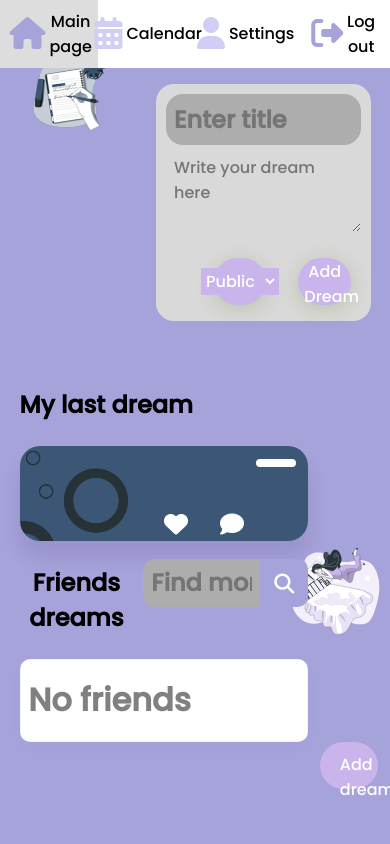
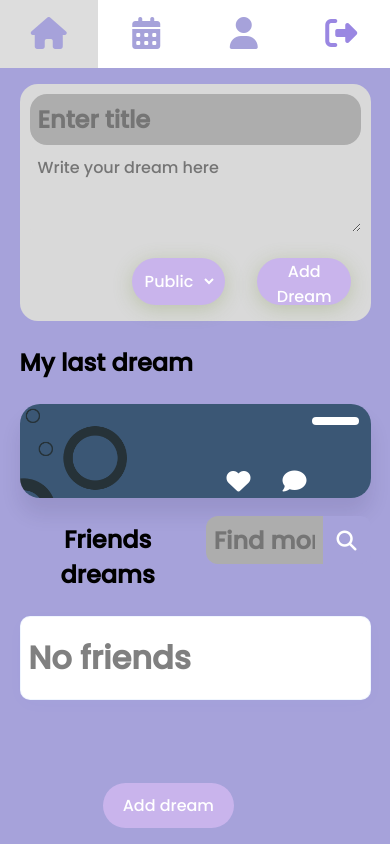
Before and after one commit to tina2042/Dreamly---PHP-JS, a PHP site: template src/views/main.php in a window 390 px wide. Run offline with PHP 8.4, Linux system fonts and the light colour scheme; the template is opened without the code that fills it, so the values that code supplies are empty; some libraries are stand-ins or nearby versions.

Commit message:
responsiveness

```diff
--- a/public/css/adding_dream.css
+++ b/public/css/adding_dream.css
@@ -77,5 +77,5 @@ button:hover{
 }
 #buttons >a>#cancel{
     margin-top: 1em;
-    background: #ADADAD;
+    background: #908e8e;
 }
--- a/public/css/global.css
+++ b/public/css/global.css
@@ -96,6 +96,10 @@ a{
 
 .nav-link i, button i {
     margin: 0vh 1vw 0vh 1vw; /* Dodatkowy odstęp pomiędzy ikoną a tekstem */
+    color:#a6a2da;
+}
+form > #logoutButton i{
+    color:#9a87e2;
 }
 
 .nav-link:hover, .navbar form > button:hover {
@@ -133,6 +137,7 @@ a{
     padding: 10px 20px;
     border-radius: 35.765px;
     width: 15vw;
+    height: fit-content;
     background: #C9B4EC;
     cursor: pointer;
 
@@ -163,3 +168,18 @@ a{
     margin: 0 5vw;
     justify-content: flex-end;
 }
+
+
+@media (max-width: 700px) {
+    .nav-link > span {
+        display: none;
+    }
+    .floating-button  {
+        right:40%;
+        bottom: 1em;
+        width: auto;
+    }
+    .floating-button button{
+        width: auto;
+    }
+}
--- a/public/css/main.css
+++ b/public/css/main.css
@@ -21,9 +21,8 @@ body{
     background: #D9D9D9;
     margin-top: 10vh;
     margin-left: 40vw;
+    width: 55vw;
     margin-bottom: 5vh;
-    width: 55vw;
-
 }
 
 form {
@@ -85,7 +84,7 @@ button:hover{
     background-repeat: no-repeat;
     margin-left: 5vw;
     margin-right: 5vw;
-    width: 74vw;
+    width: 75%;
     border-radius: 20px;
     box-shadow: 0px 16px 20px 0px rgba(28, 16, 62, 0.10);
     color: white;
@@ -155,8 +154,8 @@ margin-top: 0.5em;
     margin-left: 5vw;
     margin-right: 5vw;
     margin-bottom: 2em;
-    width: 74vw;
-    position: relative;
+    width: 75%;
+
 }
 .friend-dream > #top{
     display: flex;
@@ -164,7 +163,8 @@ margin-top: 0.5em;
 
 .friend-dream > #top > img{
     margin: 1vh 2vw;
-    width: 8vw;
+    width: 15%;
+    height: fit-content;
 }
 .friend-dream > #top >p{
     margin: 2vw;
@@ -230,7 +230,7 @@ margin-top: 0.5em;
 }
 .friend-find{
     justify-content: space-between;
-    width: 74vw;
+    width: 75%;
     display: flex;
     flex-direction: row;
     margin-left: 5vw;
@@ -251,7 +251,7 @@ margin-top: 0.5em;
     width: 30vw;
     height: 100%;
     border-radius: 0.5em 0 0 0.5em;
-    margin: 10px 0px 10px 10px;
+    margin: 10px 0 10px 10px;
 }
 
 
@@ -295,3 +295,34 @@ margin-top: 0.5em;
     object-position: center;
     border-radius: 50%;
 }
+.fa-users, .fa-calendar-da{
+    color: #d0cef4;
+}
+.fa-right-from-bracket, .fa-house{
+    color: #A6A2DA;
+}
+.search-icon{
+    color:white;
+}
+
+@media(max-width:700px){
+    .sally img, .notes img{
+        display: none;
+    }
+    .add-dream-form{
+
+        width:90%;
+        margin: 10vh 5vw 0 5vw;
+    }
+    .my-dream{
+        width: 90%;
+    }
+    .friend-dream{
+        width: 90%;
+        flex-wrap: nowrap;
+    }
+    .friend-find{
+        width: 90%;
+    }
+
+}
--- a/src/controllers/DefaultController.php
+++ b/src/controllers/DefaultController.php
@@ -58,7 +58,6 @@ class DefaultController extends AppController {
         } else {
             $this->render('admin_profile', ["user" => $this->userRepository->getUser($_COOKIE['user_email']),
                 "stats" => $this->userRepository->getUserStats($_COOKIE['user_email']), "allUsers"=>$this->userRepository->getAllUsers()]);
-
         }
     }
     public function admin_profile()
@@ -79,7 +78,6 @@ class DefaultController extends AppController {
     public function add_friend()
     {
         $this->userRepository->addFriend($_POST['user_id']);
-
         die();
     }
 }
--- a/src/controllers/SecurityController.php
+++ b/src/controllers/SecurityController.php
@@ -11,7 +11,6 @@ class SecurityController extends AppController {
         $this->userRepository = new UserRepository();
     }
     public function logout(){
-
 
         setcookie('user_id', '', time() - 3600, '/');
         setcookie('user_email', '', time()-3600, '/');
--- a/src/views/main.php
+++ b/src/views/main.php
@@ -18,21 +18,21 @@
 
 <nav class="navbar">
     <a href="main" class="nav-link">
-        <i class="fa-solid fa-house fa-2xl" style="color: #A6A2DA;"></i>
-        Main page
+        <i class="fa-solid fa-house fa-2xl" ></i>
+        <span>Main page</span>
     </a>
     <a href="calendar" class="nav-link">
-        <i class="fa-solid fa-calendar-days fa-2xl" style="color: #d0cef4;"></i>
-        Calendar
+        <i class="fa-solid fa-calendar-days fa-2xl" ></i>
+        <span>Calendar</span>
     </a>
     <a href="user_profile" class="nav-link">
-        <i class="fa-solid fa-user fa-2xl" style="color: #d0cef4;"></i>
-        Settings
+        <i class="fa-solid fa-user fa-2xl" ></i>
+        <span>Settings</span>
     </a>
     <form action="/logout" method="post">
         <button type="submit" id="logoutButton" class="nav-link">
-            <i class="fa-solid fa-right-from-bracket fa-2xl" style="color: #a6a2da;"></i>
-            Log out
+            <i class="fa-solid fa-right-from-bracket fa-2xl" ></i>
+            <span>Log out</span>
         </button>
     </form>
 </nav>
@@ -112,7 +112,7 @@
         <div class="search">
             <input type="text" class="searchTerm" placeholder="Find more friends">
             <button type="submit" class="searchButton">
-                <i class="fa fa-search"></i>
+                <i class="fa fa-search search-icon"></i>
             </button>
             <ul id="search-results"></ul>
         </div>
```
Also changed, not shown: public/css/admin_profile.css (+25 -0 lines), public/css/calendar.css (+7 -0 lines), public/css/global_authentication.css (+34 -5 lines), public/css/register.css (+9 -0 lines), public/css/user_profile.css (+12 -0 lines), src/views/adding_dream.php (+8 -8 lines), src/views/admin_profile.php (+8 -8 lines), src/views/calendar.php (+8 -8 lines), src/views/user_profile.php (+8 -8 lines).
